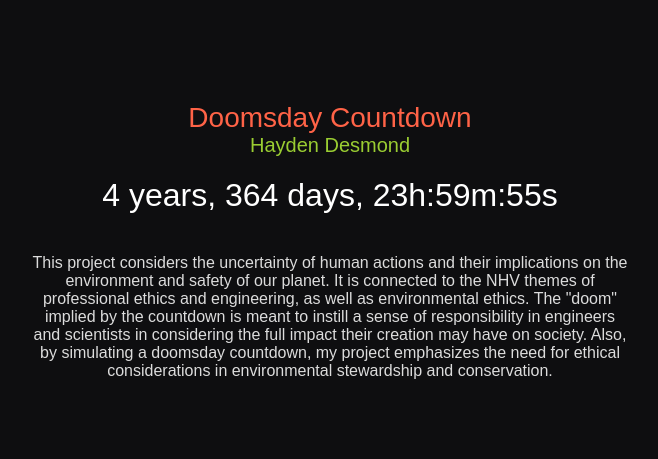
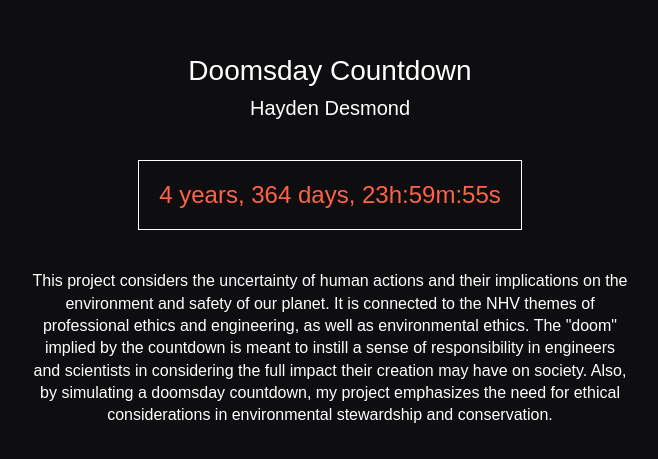
Before and after one commit to hdesmondatmines/DoomsdayCountdown, a plain HTML site: page index.html in a window 1280 px wide. Shown: the part 167-626 px from the top of the page, without its empty margins (310-968 px from the left). Drawn offline with nearby package versions, Linux system fonts and the light colour scheme.

Commit message:
Update styles.css

```diff
--- a/styles.css
+++ b/styles.css
@@ -9,43 +9,29 @@ body {
     font-family: Arial, sans-serif;
     text-align: center;
 }
-/* Additional styling */
-.clock {
-    font-size: 2em;
-    margin-bottom: 20px;
-}
 
 #your-clock {
+    font-size: 24px;
+    color: #ff6347; /* Red color for emphasis */
+    padding: 20px;
     margin: 20px;
+    border: 1px solid #fff; /* Adds a border to make the clock visible */
 }
 
 .title {
     font-size: 28px;
-    color: #ff6347; /* A shade of red for the title for added impact */
+    margin-bottom: 10px;
 }
 
 .name {
     font-size: 20px;
-    color: #9acd32; /* A greenish-yellow, to stand out on the dark background */
+    margin-bottom: 20px;
 }
 
 .description {
+    width: 80%;
+    max-width: 600px;
     margin-top: 20px;
     font-size: 16px;
-    color: #dcdcdc; /* Light gray for readability */
-    width: 80%;
-    max-width: 600px;
+    line-height: 1.4;
 }
-
-.flip-clock-wrapper {
-    color: #ffffff;  /* Ensure digits are white */
-    text-align: center;
-}
-
-.flip-clock-divider .flip-clock-label {
-    color: #ffffff;  /* Labels like Hours, Minutes styled to be visible */
-}
-
-.flip-clock-dot {
-    background: #ffffff;
-}
```
